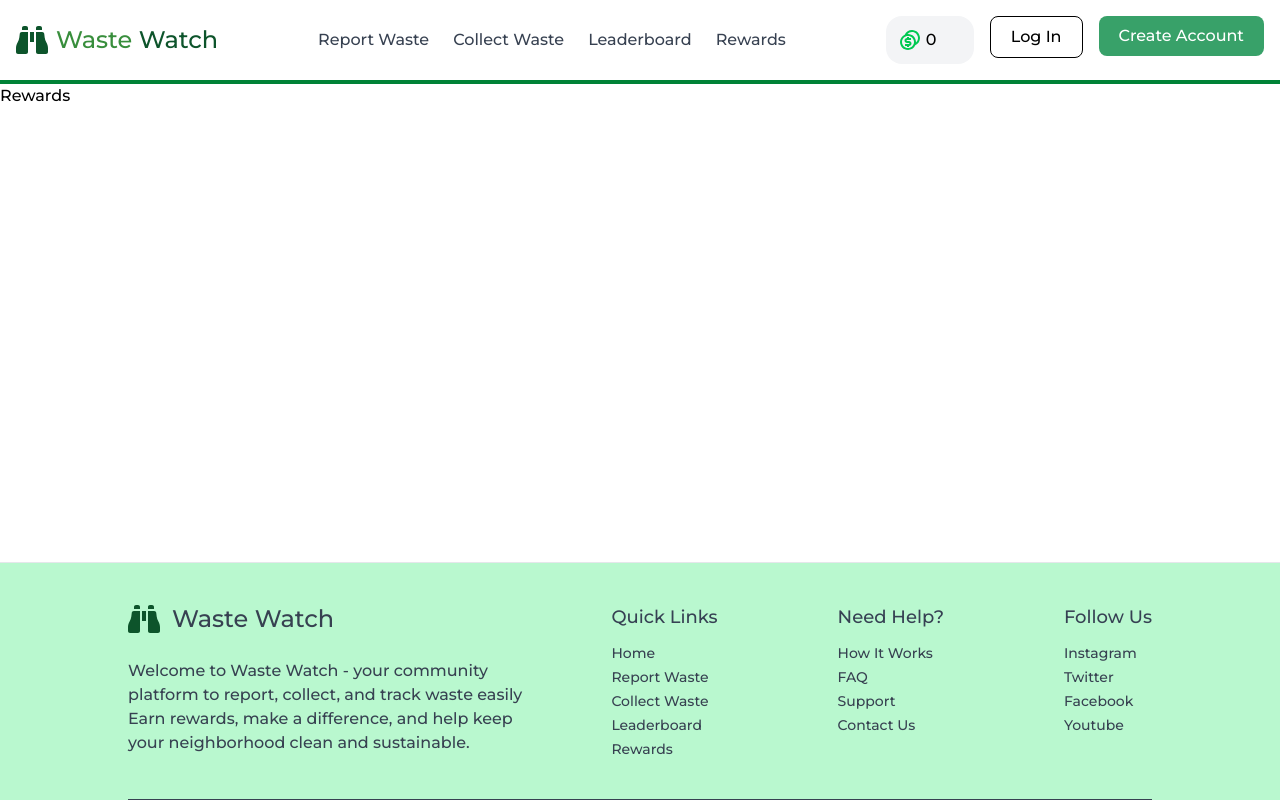
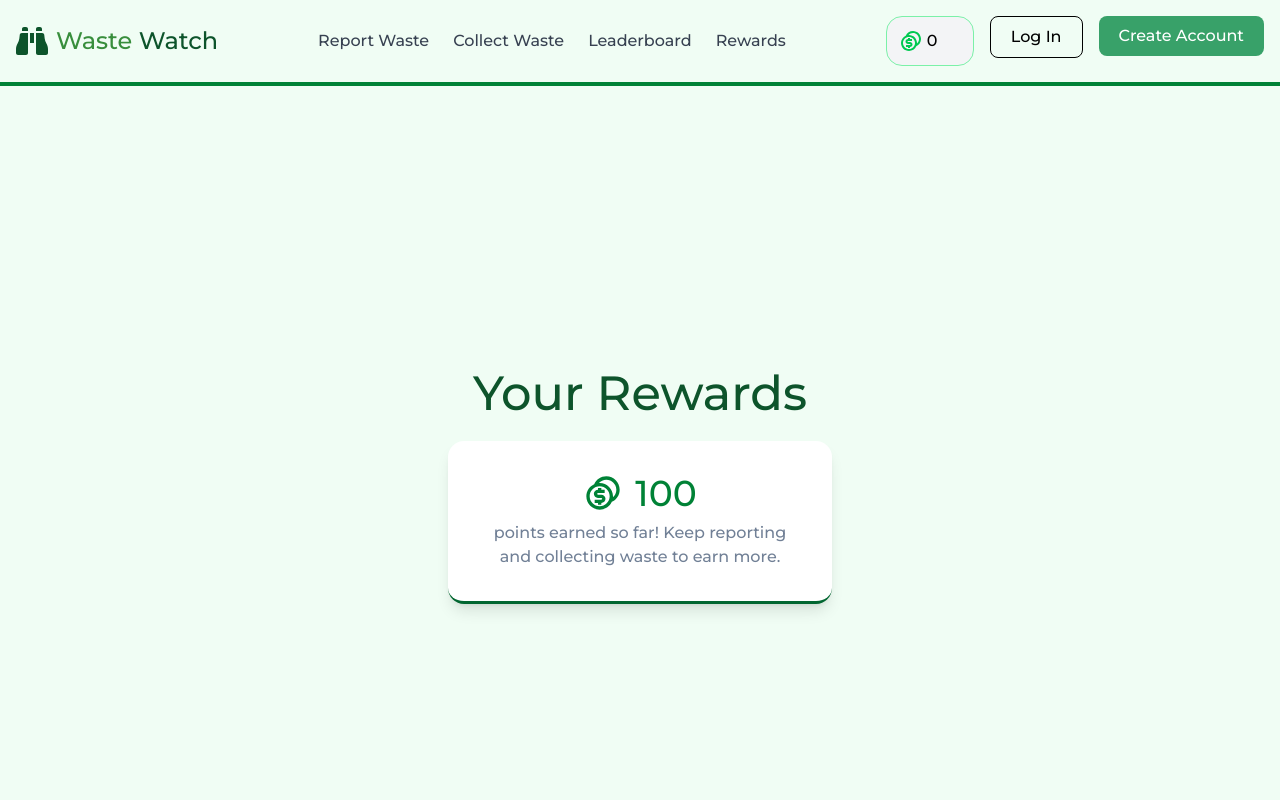
Before and after one commit to sunny21k/WasteWatch, a React (Vite) app in the folder frontend/: page /rewards in a window 1280 px wide. Shown: the top 800 px of the page. Built offline with nearby package versions, Linux system fonts and the light colour scheme; a web font is replaced by a local one.

Commit message:
added rewards page

```diff
--- a/frontend/src/App.jsx
+++ b/frontend/src/App.jsx
@@ -16,7 +16,7 @@ const App = () => {
   const hideLayout = location.pathname === "/login-signin"
 
   return (
-    <div className='flex flex-col min-h-screen'>
+    <div className='flex flex-col min-h-screen bg-green-50'>
     {!hideLayout && <Navbar />}
 
     <main className='flex-grow'>
--- a/frontend/src/components/AboutUs.jsx
+++ b/frontend/src/components/AboutUs.jsx
@@ -18,7 +18,7 @@ const AboutUs = () => {
             <div className='mt-8 grid grid-cols-3 gap-2'>
                 {["Engaging", "Rewarding", "Sustainable", "Collaborative", "Impactful", "Innovative", "Transparent"].map((word, index) => (
                     <div key={index} className='flex justify-center hover:scale-[1.05] transition-all items-center px-8 py-2 rounded-md border border-green-200
-                    bg-green-50 text-green-800 font-medium text-sm'>
+                    bg-green-100 text-green-800 font-medium text-sm'>
                         {word}
                     </div>
                 ))}
--- a/frontend/src/components/Navbar.jsx
+++ b/frontend/src/components/Navbar.jsx
@@ -35,7 +35,7 @@ const Navbar = () => {
 
           {/* Auth Buttons and rewards */}
         <div className='flex space-x-4'>
-          <div className='border rounded-2xl flex items-center min-w-22 max-w-32 bg-gray-100 border-none p-2'>
+          <div className='border rounded-2xl flex items-center min-w-22 max-w-32 bg-gray-100 border-green-300 p-2'>
             <RiCoinsLine className='text-green-500 w-6 h-6 m-1'/>
             0
           </div>
--- a/frontend/src/pages/Leaderboard.jsx
+++ b/frontend/src/pages/Leaderboard.jsx
@@ -17,12 +17,13 @@ const Leaderboard = () => {
 
   return (
     <div className='mx-8 sm:mx-16 xl:ms-24 mt-10'>
-      <h1 className='rounded-t-2xl p-6 text-4xl text-white bg-gradient-to-r from-green-400 to-green-600 font-bold flex items-center justify-center gap-3 text-center'>
+      <h1 className='rounded-t-2xl p-6 text-4xl text-white bg-gradient-to-r from-green-400 to-green-600
+      font-bold flex items-center justify-center gap-3 text-center'>
         <HiMiniTrophy className='w-8 h-8' />
         Leaderboard
       </h1>
 
-      <div className='bg-green-200 shadow-md p-4 flex flex-col gap-4'>
+      <div className='bg-green-100 shadow-md p-4 flex flex-col gap-4'>
         <div className='flex justify-between items-center text-center py-2 rounded px-4'>
           <div className='w-1/6'>RANK</div>
           <div className='w-1/6'>NAME</div>
@@ -37,8 +38,8 @@ const Leaderboard = () => {
             return (
               <div
               key={user.id}
-              className='flex items-center justify-between px-4 py-3 bg-green-200 rounded
-              shadow hover:bg-green-100 transition'
+              className='flex items-center justify-between px-4 py-3 bg-green-100 rounded
+              shadow hover:bg-green-200 transition'
               >
                 {/* Checks to see what is the index of the first 3 and uses the correct trophy color */}
                 <div className='w-1/6 text-center flex items-center justify-center gap-3'>
--- a/frontend/src/pages/Rewards.jsx
+++ b/frontend/src/pages/Rewards.jsx
@@ -1,8 +1,22 @@
-import React from 'react'
+import React, { useState } from 'react'
+import { RiCoinsLine } from 'react-icons/ri';
 
 const Rewards = () => {
+  const [rewards, setRewards] = useState(100)
+
   return (
-    <div>Rewards</div>
+    <div className='flex flex-col items-center justify-center min-h-screen px-6'>
+      <h1 className='text-4xl sm:text-5xl font-bold text-green-900 mb-6 text-center'>Your Rewards</h1>
+
+      <div className='flex flex-col items-center justify-center bg-white shadow-lg rounded-2xl p-8 w-72 sm:w-96
+        border-b-3 border-b-green-800'>
+        <div className='flex items-center gap-3 text-green-700 text-3xl sm:text-4xl font-bold'>
+          <RiCoinsLine className='w-10 h-10'/>
+          <span>{rewards}</span>
+        </div>
+        <p className='text-primary-gray mt-2 text-center'>points earned so far! Keep reporting and collecting waste to earn more.</p>
+      </div>
+    </div>
   )
 }
 
```
